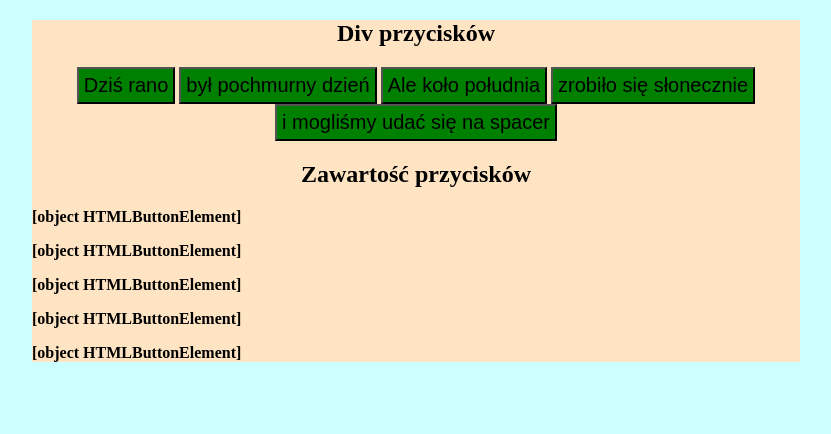
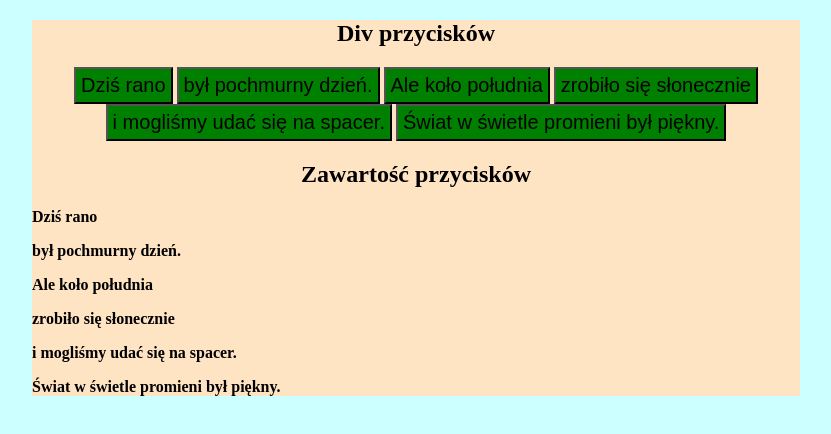
Before and after one commit to ZbigniewS/kodilla_8_10, a plain HTML site: page index.html in a window 1280 px wide. Shown: the whole page, without its empty margins (224-1055 px from the left). Drawn offline with Linux system fonts and the light colour scheme.

Commit message:
change file js and html

```diff
--- a/index.html
+++ b/index.html
@@ -12,10 +12,11 @@
   <div>
       <h2>Div przycisków</h2>
       <button class="button">Dziś rano</button>
-      <button class="button">był pochmurny dzień</button>
+      <button class="button">był pochmurny dzień.</button>
       <button class="button">Ale koło południa</button>
       <button class="button">zrobiło się słonecznie</button>
-      <button class="button">i mogliśmy udać się na spacer</button>
+      <button class="button">i mogliśmy udać się na spacer.</button>
+      <button class="button">Świat w świetle promieni był piękny.</button>
     </div>
     <div>
       <h2>Zawartość przycisków</h2>
--- a/js/scripts.js
+++ b/js/scripts.js
@@ -1,22 +1,21 @@
 // plik scripts.js
-var button = document.getElementsByClassName('button');
-var n = button.length;
+var buttons = document.getElementsByClassName('button');
+var n = buttons.length;
 var i;
-var ourTable = button;
-for (i = 0; i < n; i++) {
-
-  // tekstprzycisku(i);
-  function tekstprzycisku() {
-    var przycisk = document.getElementById('przycisk');
-    var newElem = document.createElement('p');
-    //newElem.innerHTML = button [i];
-    newElem.innerText = button [i];
-    przycisk.appendChild(newElem);
-  }
-  tekstprzycisku();
+function tekstprzycisku(i) {
+  var przycisk = document.getElementById('przycisk');
+  var newElem = document.createElement('p');
+  newElem.innerText = buttons[i].innerText;
+  przycisk.appendChild(newElem);
 }
 
-console.log(button);
-console.log(button.length);
+for (i = 0; i < n; i++) {
+  tekstprzycisku(i);
+}
+
+
+console.log(buttons);
+console.log(buttons.length);
 console.log(n);
 console.log(i);
+console.log(tekstprzycisku);
```
